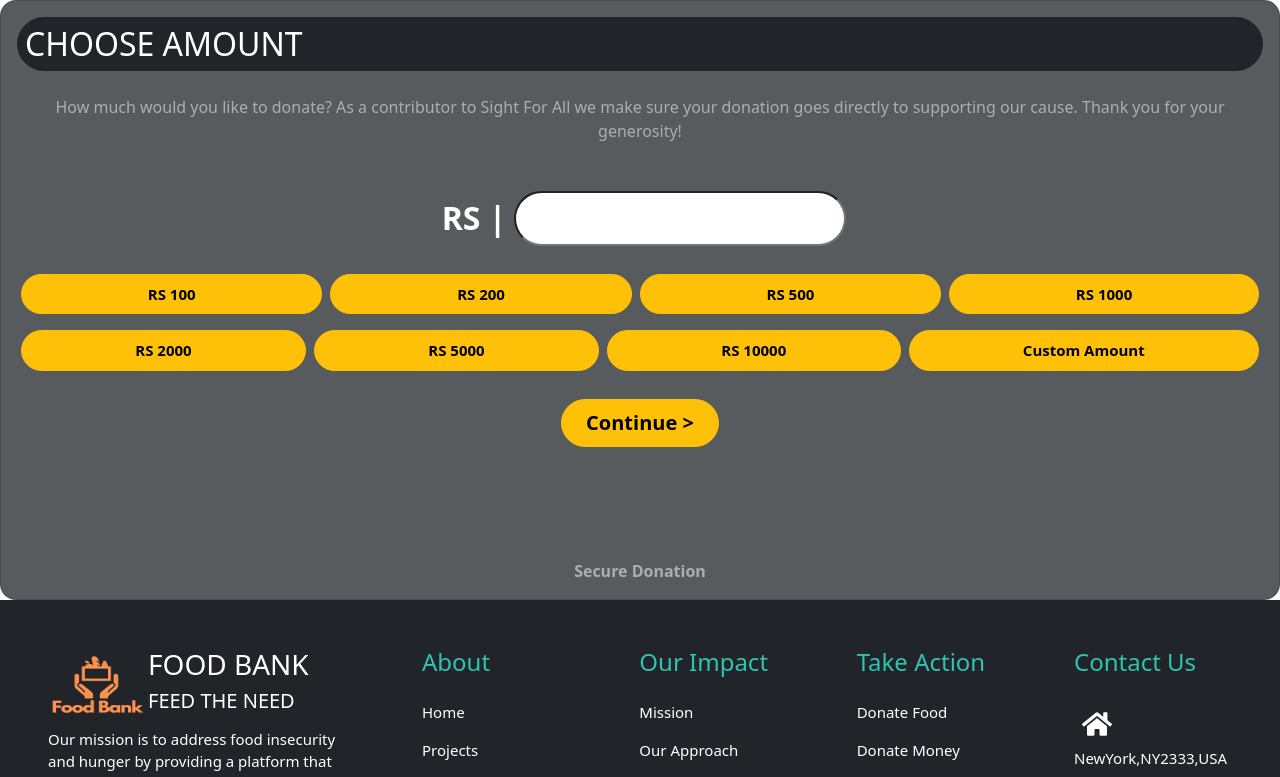
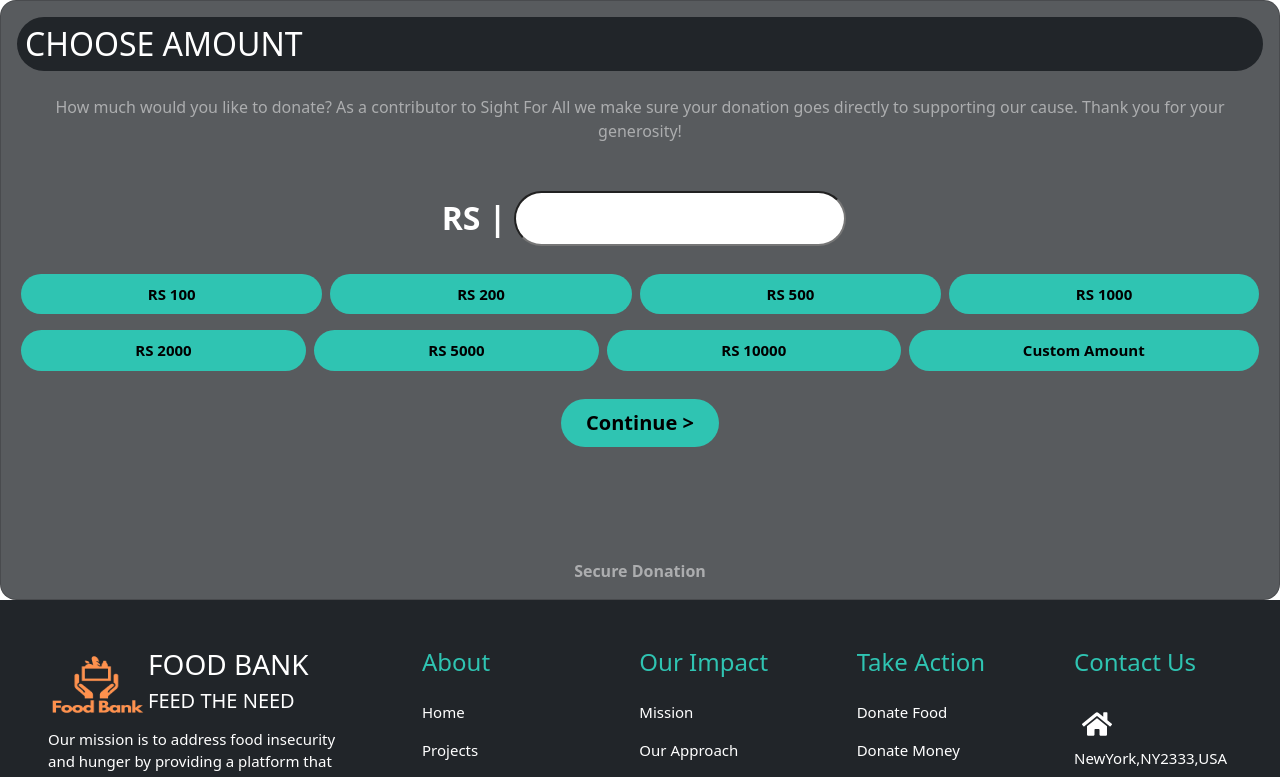
Before and after one commit to ingenious-it/food-bank, a React (Create React App) app in the folder client/: page /money-donate in a window 1280 px wide. Shown: the top 777 px of the page. Built offline with nearby package versions, Linux system fonts and the light colour scheme; no server answers.

Commit message:
money color changed

```diff
--- a/client/src/components/moneyDonation/box.jsx
+++ b/client/src/components/moneyDonation/box.jsx
@@ -41,28 +41,28 @@ const DonatePrompt = () => {
                           <button
                             style={{ fontSize: "15px" }}
 
-                            className="btn btn-outline-warning btn-sm p-2 m-1 btn-warning text-black rounded-pill"
+                            className="btn btncolor btn-sm p-2 m-1  text-black rounded-pill"
                             type="submit"
                           >
                             <b>RS 100</b>
                           </button>
                           <button
                             style={{ fontSize: "15px" }}
-                            className="btn btn-outline-warning btn-sm p-2 m-1 btn-warning text-black rounded-pill"
+                            className="btn  btn-sm p-2 m-1 btncolor text-black rounded-pill"
                             type="submit"
                           >
                             <b>RS 200</b>
                           </button>
                           <button
                             style={{ fontSize: "15px" }}
-                            className="btn btn-outline-warning btn-sm p-2 m-1 btn-warning text-black rounded-pill"
+                            className="btn  btn-sm p-2 m-1 btncolor text-black rounded-pill"
                             type="submit"
                           >
                             <b>RS 500</b>
                           </button>
                           <button
                             style={{ fontSize: "15px" }}
-                            className="btn btn-outline-warning btn-sm p-2 m-1 btn-warning text-black rounded-pill"
+                            className="btn  btn-sm p-2 m-1 btncolor text-black rounded-pill"
                             type="submit"
                           >
                             <b>RS 1000</b>
@@ -71,34 +71,34 @@ const DonatePrompt = () => {
                         <div className="d-flex btn-group justify-content-evenly align-content-center my-2">
                           <button
                             style={{ fontSize: "15px" }}
-                            className="btn btn-outline-warning btn-sm p-2 m-1 btn-warning text-black rounded-pill"
+                            className="btn  btn-sm p-2 m-1 btncolor text-black rounded-pill"
                             type="submit"
                           >
                             <b>RS 2000</b>
                           </button>
                           <button
                             style={{ fontSize: "15px" }}
-                            className="btn btn-outline-warning btn-sm p-2 m-1 btn-warning text-black rounded-pill"
+                            className="btn  btn-sm p-2 m-1 btncolor text-black rounded-pill"
                             type="submit"
                           >
                             <b>RS 5000</b>
                           </button>
                           <button
                             style={{ fontSize: "15px" }}
-                            className="btn btn-outline-warning btn-sm p-2 m-1 btn-warning text-black rounded-pill"
+                            className="btn  btn-sm p-2 m-1 btncolor text-black rounded-pill"
                             type="submit"
                           >
                             <b>RS 10000</b>
                           </button>
                           <button
                             style={{ fontSize: "15px" }}
-                            className="btn btn-outline-warning btn-sm p-2 m-1 btn-warning text-black rounded-pill"
+                            className="btn  btn-sm p-2 m-1 btncolor text-black rounded-pill"
                             type="submit"
                           >
                             <b>Custom Amount</b>
                           </button>
                         </div>
-                        <button className="btn btn-outline-warning btn-lg p-2 m-3 btn-warning text-black rounded-pill">
+                        <button className="btn  btn-lg p-2 m-3 btncolor text-black rounded-pill">
                         <b className="m-3">Continue &gt; </b>
                         </button>
                       </div>
```
